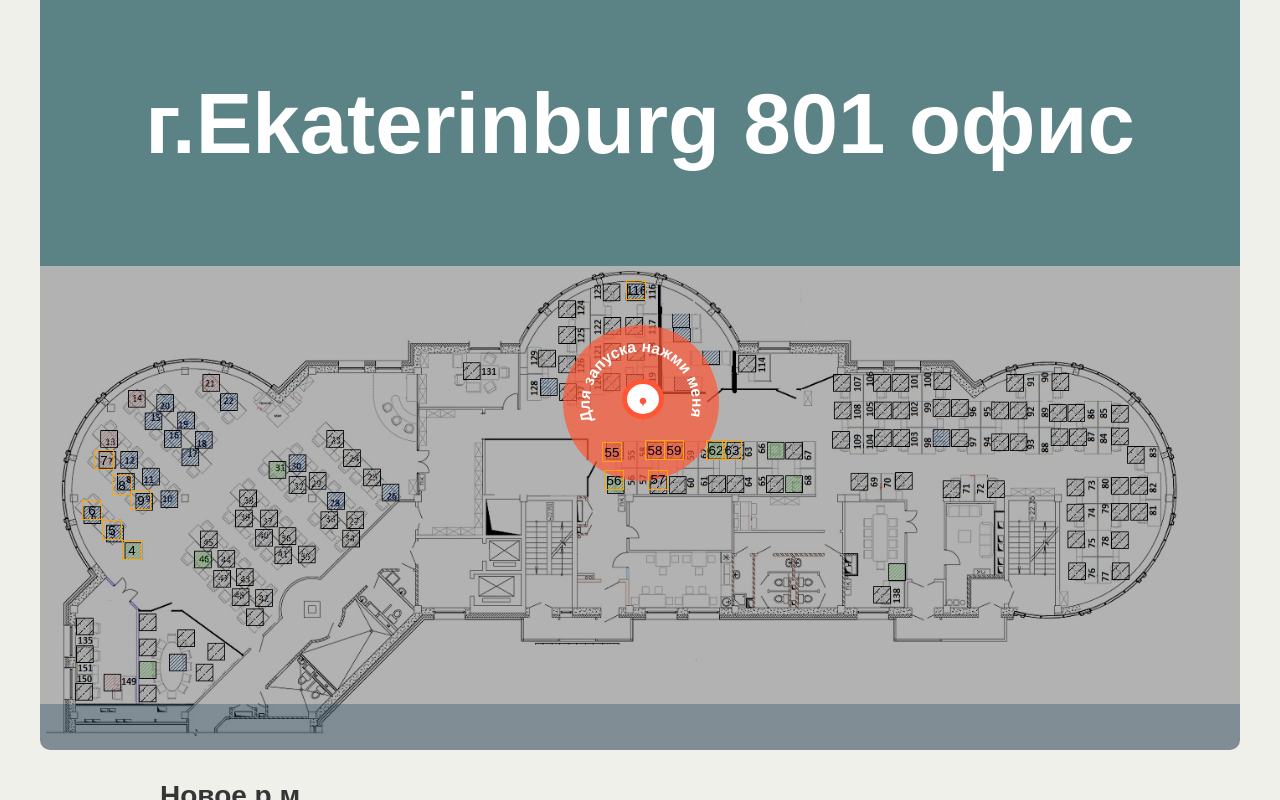
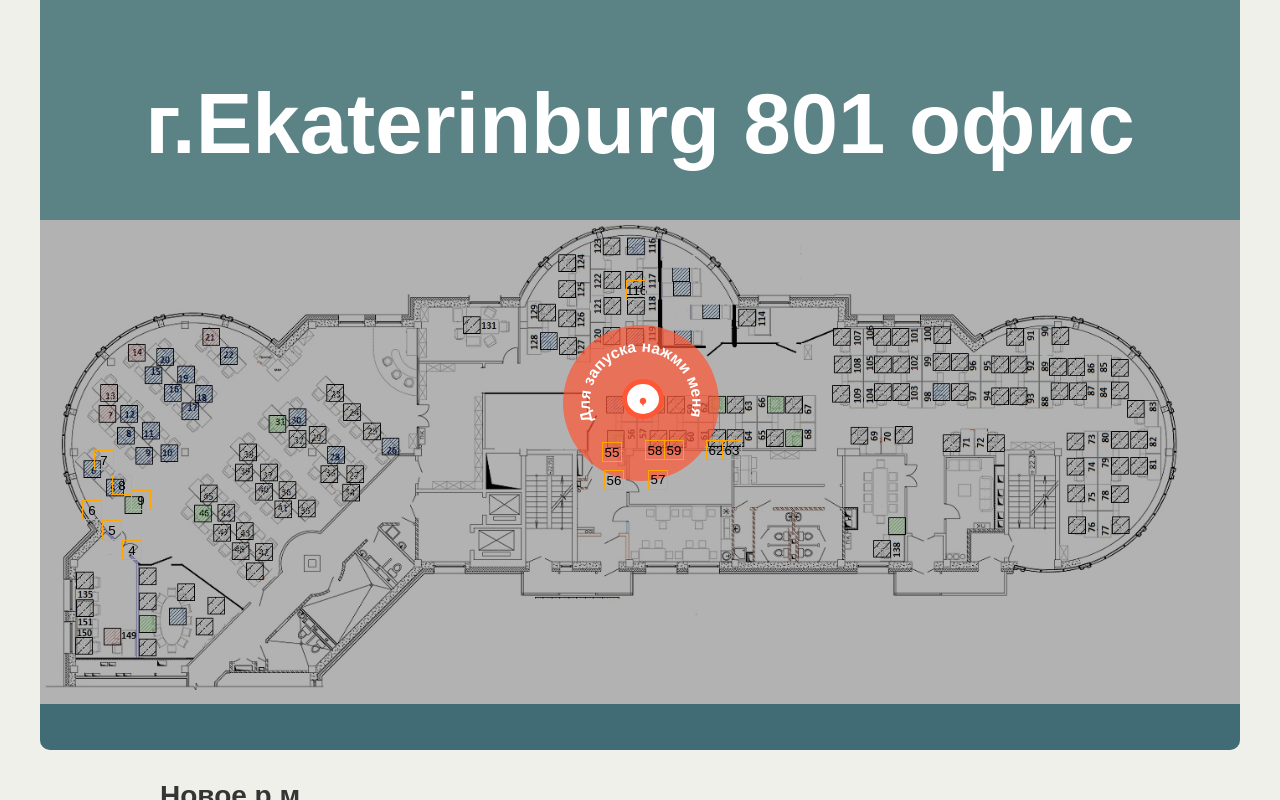
Before and after one commit to Egor18032019/planingWorkSpace, a React app: page / in a window 1280 px wide. Both pictures are taken after a click on the button "Загрузить выбранный офис". Shown: the top 800 px of the page. Built offline with nearby package versions, Linux system fonts and the light colour scheme.

Commit message:
переименовал кнопку и перенес  картинку офиса  в map_pins

```diff
--- a/css/style.css
+++ b/css/style.css
@@ -105,6 +105,10 @@ fieldset {
   -webkit-box-flex: 1;
   -ms-flex-positive: 1;
   flex-grow: 1;
+  background-size: contain;
+  background-repeat: no-repeat;
+  background-position: center bottom;
+
 }
 
 .map__overlay {
--- a/src/components/Main/main.tsx
+++ b/src/components/Main/main.tsx
@@ -35,7 +35,7 @@ const Main = (props:MainProps) => {
         />
         : ``}
       {/* <!-- Карта рабочих мест --> */}
-      <section className={`map ${!isActive ? `map--faded` : ``}`} style={{backgroundImage: `url(` + `${BGI}` + `)`}}>
+      <section className={`map ${!isActive ? `map--faded` : ``}`} >
         <MapPin
           isActive={isActive}
           onClickForActive={onClickActive}
@@ -50,7 +50,7 @@ const Main = (props:MainProps) => {
           onPinClick={onPinClick}
           places={places}
         />
-        <div className="map__pins">
+        <div className="map__pins" style={{backgroundImage: `url(` + `${BGI}` + `)`}}>
           <div className="map__overlay">
             <h2 className="map__title">г.{activeOffice} офис</h2>
           </div>
```
